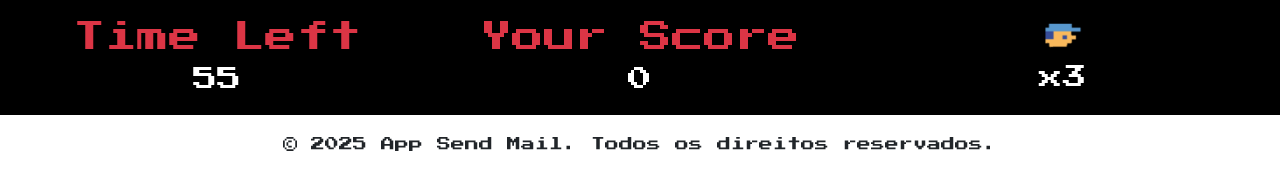
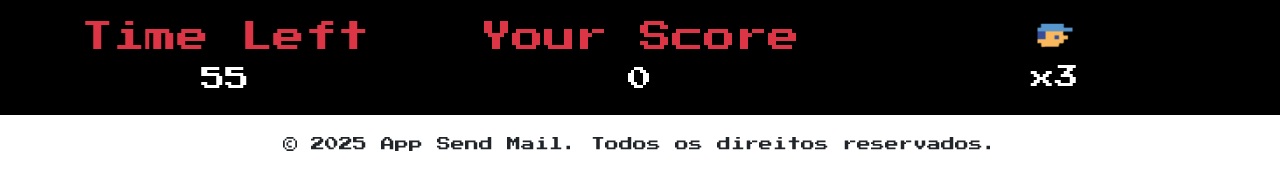
Before and after one commit to DanAntunes/detona-ralph-webgame, a plain HTML site: page src/assets/pages/app.html in a window 1280 px wide. Drawn offline with nearby package versions, Linux system fonts and the light colour scheme.

Commit message:
feat(header.css): Ajusta layout do menu
- Adiciona regra `.menu .row` com margens zero para ajustar alinhamento.
- Reduz a altura da classe `.player` de 85px para 60px.

Essas mudanças melhoram o alinhamento dos elementos do menu e otimizam o espaço visual.

```diff
--- a/src/assets/css/layout/header.css
+++ b/src/assets/css/layout/header.css
@@ -3,9 +3,11 @@
   justify-content: space-evenly;
   padding: 10px;
   color: #fff;
+
 }
 .menu h2, .menu .value {
   margin: 0;
+
 }
 .menu-lives img {
   width: 40px;
@@ -21,6 +23,11 @@
   margin-top: 5px;
 }
 
+.menu .row {
+  margin-left: 0;
+  margin-right: 0;
+}
+
 .menu-lives{
   display: flex;
   align-items: center;
@@ -28,7 +35,7 @@
 }
 
 .player{
-  height: 85px;
+  height: 60px;
 }
 
 .menu-time h2:nth-child(2),
```
